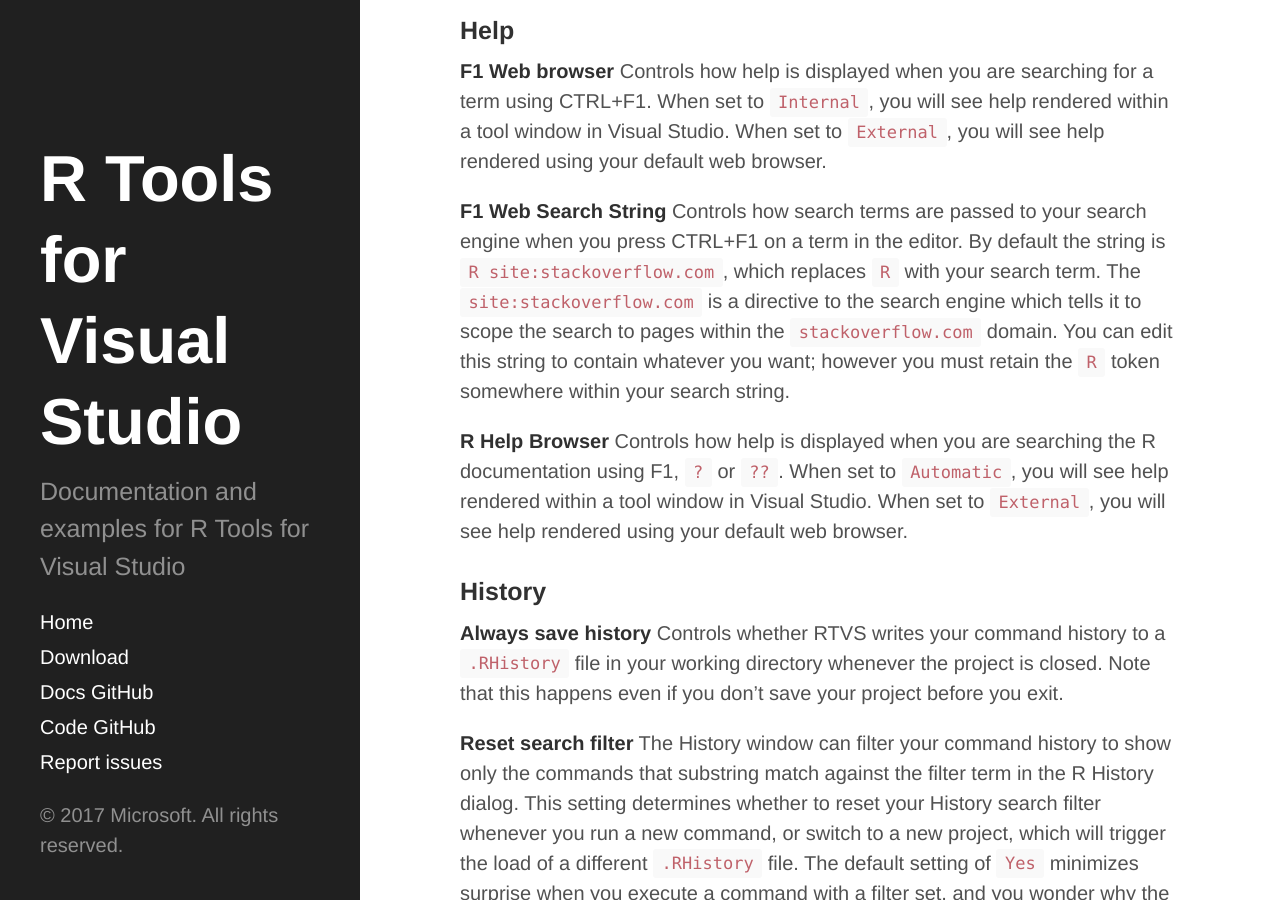
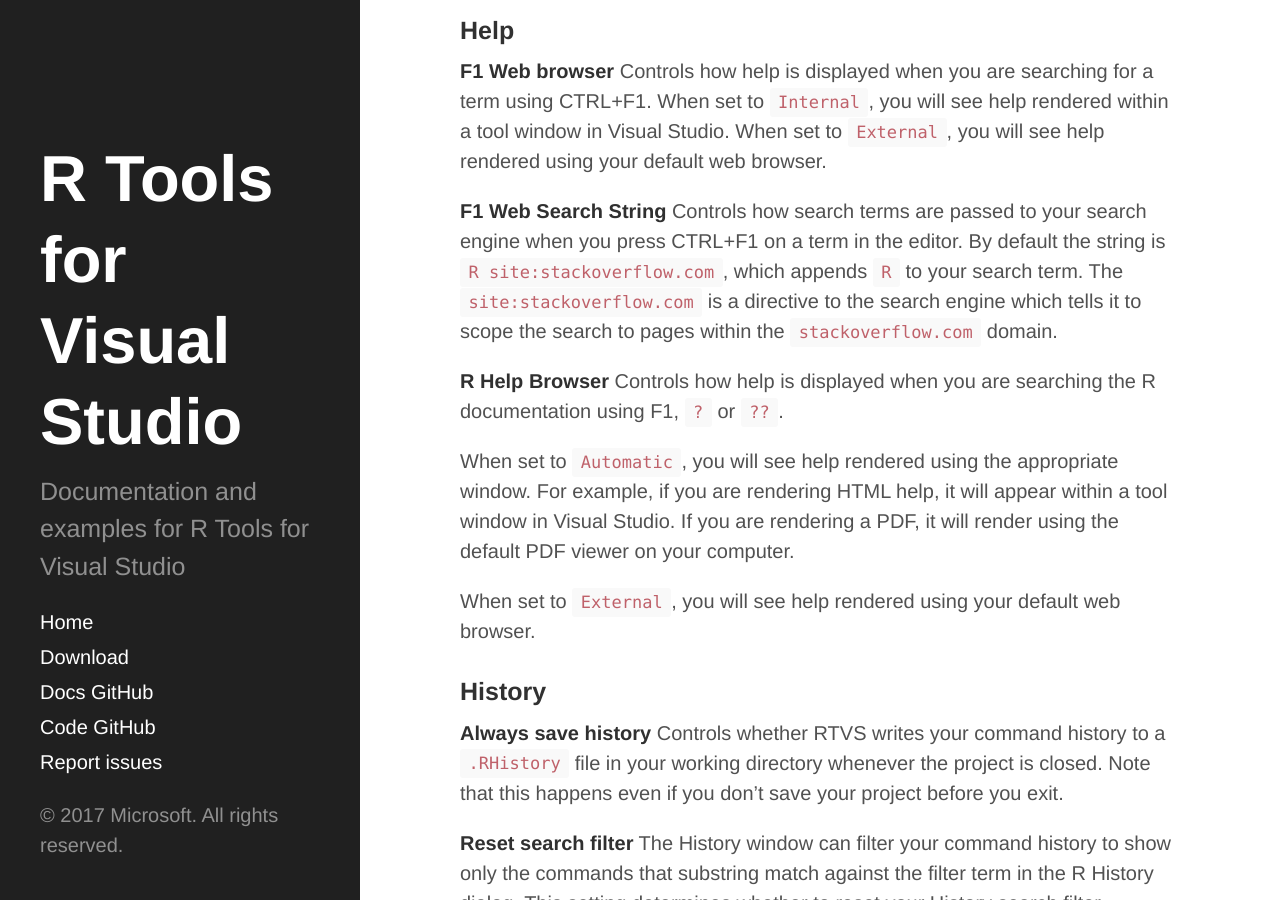
Before and after one commit to microsoft/RTVS-docs, a Jekyll site: the page built from editing.md, in a window 1280 px wide and 900 px high, scrolled down 7627 px. Built offline with Jekyll 4.4.1, drawn with Linux system fonts in a browser that asks for light colours; our own code applies the rules of GitHub Pages for plain Markdown files.

Commit message:
Updating documentation to be more truthy about F1 help options.

```diff
--- a/editing.md
+++ b/editing.md
@@ -124,16 +124,20 @@
 
 **F1 Web Search String** Controls how search terms are passed to your search
 engine when you press CTRL+F1 on a term in the editor. By default the string is
-`R site:stackoverflow.com`, which replaces `R` with your search term. The
+`R site:stackoverflow.com`, which appends `R` to your search term. The
 `site:stackoverflow.com` is a directive to the search engine which tells it to
-scope the search to pages within the `stackoverflow.com` domain. You can edit
-this string to contain whatever you want; however you must retain the `R` token
-somewhere within your search string.
+scope the search to pages within the `stackoverflow.com` domain.
 
 **R Help Browser** Controls how help is displayed when you are searching the R
-documentation using F1, `?` or `??`. When set to `Automatic`, you will see help
-rendered within a tool window in Visual Studio. When set to `External`, you will
-see help rendered using your default web browser.
+documentation using F1, `?` or `??`.
+
+When set to `Automatic`, you will see help rendered using the appropriate
+window. For example, if you are rendering HTML help, it will appear within a
+tool window in Visual Studio. If you are rendering a PDF, it will render using
+the default PDF viewer on your computer.
+
+When set to `External`, you will see help rendered using your default web
+browser.
 
 ### History
 
```
